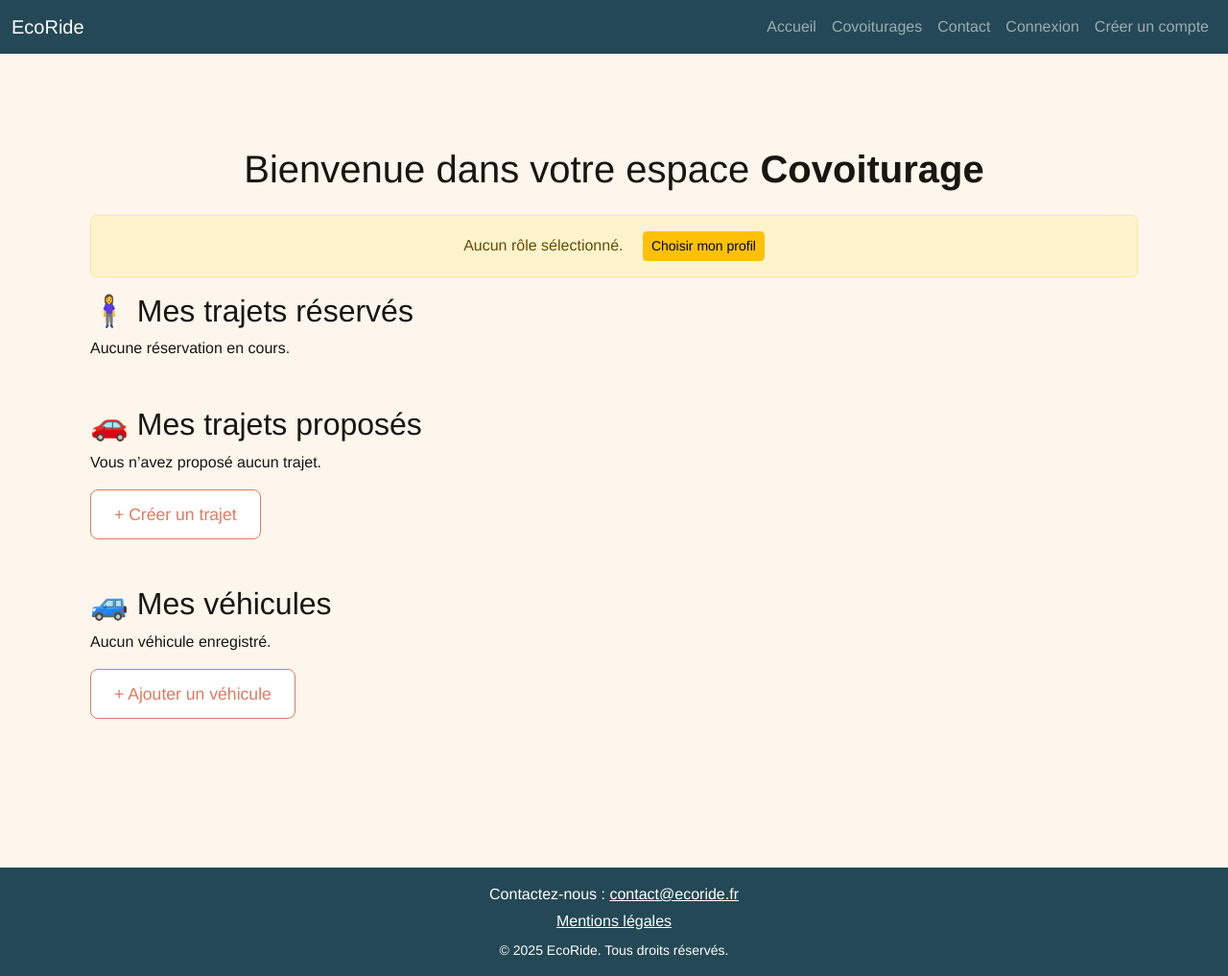
After one commit to tletranvn/ecoride, a Symfony app: template templates/covoiturage/covoiturage.html.twig in a window 1280 px wide. The commit adds this page. Shown: the whole page at 96% size. Run offline with Twig, Linux system fonts and the light colour scheme; the template is opened without the code that fills it, so the values that code supplies are empty; some libraries are stand-ins or nearby versions.

Commit message:
CovoiturageController pour remplacer mes-trajets et mon espace

```diff
--- a/src/Controller/VehiculeController.php
+++ b/src/Controller/VehiculeController.php
@@ -35,7 +35,7 @@ class VehiculeController extends AbstractController
 
             $this->addFlash('success', 'Véhicule ajouté avec succès.');
 
-            return $this->redirectToRoute('app_espace_utilisateur');
+            return $this->redirectToRoute('app_covoiturage'); // Rediriger vers la page de covoiturage
         }
 
         return $this->render('vehicule/new-vehicule.html.twig', [
--- /dev/null
+++ b/templates/covoiturage/covoiturage.html.twig
@@ -0,0 +1,102 @@
+{% extends 'base.html.twig' %}
+
+{% block title %}Mon espace covoiturage - EcoRide{% endblock %}
+
+{% block body %}
+<div class="d-flex flex-column min-vh-100">
+    <main class="container flex-grow-1 mt-5">
+
+        <h1 class="text-center mb-4">Bienvenue dans votre espace <strong>Covoiturage</strong></h1>
+
+        <!-- Choix de userType -->
+        {% if app.user.userType %}
+            <div class="alert alert-info text-center">
+                Vous êtes <strong>{{ app.user.userType|capitalize }}</strong>
+                <a href="{{ path('app_choix_profil') }}" class="btn btn-sm btn-outline-dark ms-3">Modifier mon rôle</a>
+            </div>
+        {% else %}
+            <div class="alert alert-warning text-center">
+                Aucun rôle sélectionné.
+                <a href="{{ path('app_choix_profil') }}" class="btn btn-sm btn-warning ms-3">Choisir mon profil</a>
+            </div>
+        {% endif %}
+
+
+        {% if app.user %}
+            <div class="alert alert-success text-center">
+                Bonjour {{ app.user.pseudo }} – Vous avez {{ app.user.credits }} crédits.
+            </div>
+        {% endif %}
+
+        <!-- Trajets réservés -->
+        <section class="mb-5">
+            <h2>🧍‍♀️ Mes trajets réservés</h2>
+            {% if participation is not empty %}
+                <ul class="list-group">
+                    {% for p in participation %}
+                        <li class="list-group-item">
+                            <strong>{{ p.trajet.villeDepart }} → {{ p.trajet.villeArrivee }}</strong> le
+                            {{ p.trajet.dateDepart|date('d/m/Y H:i') }} –
+                            Crédits utilisés : {{ p.creditsUtilises }}
+                        </li>
+                    {% endfor %}
+                </ul>
+            {% else %}
+                <p>Aucune réservation en cours.</p>
+            {% endif %}
+        </section>
+
+        {% if app.user.userType != 'passager' %}
+
+            <!-- Trajets proposés -->
+            <section class="mb-5">
+                <h2>🚗 Mes trajets proposés</h2>
+                {% if trajetsProposes is not empty %}
+                    <ul class="list-group">
+                        {% for trajet in trajetsProposes %}
+                            <li class="list-group-item d-flex justify-content-between align-items-center">
+                                <div>
+                                    <strong>{{ trajet.villeDepart }} → {{ trajet.villeArrivee }}</strong>
+                                    le {{ trajet.dateDepart|date('d/m/Y H:i') }} –
+                                    {{ trajet.placesRestantes }}/{{ trajet.placesTotal }} places restantes
+                                </div>
+                                <div>
+                                    <a href="{{ path('app_espace_trajet_detail', {'id': trajet.id}) }}" class="btn btn-sm btn-outline-primary me-2">Voir le détail</a>
+                                    <form method="post" action="{{ path('app_espace_trajet_annuler', {'id': trajet.id}) }}" onsubmit="return confirm('Annuler ce trajet ?');">
+                                        <input type="hidden" name="_token" value="{{ csrf_token('delete' ~ trajet.id) }}">
+                                        <button class="btn btn-sm btn-outline-danger">Annuler ce trajet</button>
+                                    </form>
+                                </div>
+                            </li>
+                        {% endfor %}
+
+                    </ul>
+                {% else %}
+                    <p>Vous n’avez proposé aucun trajet.</p>
+                {% endif %}
+
+                <a href="{{ path('app_espace_trajet_new') }}" class="btn btn-ecoride btn-ecoride-secondary me-2">+ Créer un trajet</a>
+            </section>
+
+            <!-- Véhicules -->
+            <section class="mb-5">
+                <h2>🚙 Mes véhicules</h2>
+                {% if vehicules is not empty %}
+                    <ul class="list-group">
+                        {% for v in vehicules %}
+                            <li class="list-group-item">
+                                {{ v.marque }} {{ v.modele }} – {{ v.typeEnergie|capitalize }}
+                            </li>
+                        {% endfor %}
+                    </ul>
+                {% else %}
+                    <p>Aucun véhicule enregistré.</p>
+                {% endif %}
+
+                <a href="{{ path('app_vehicule_new') }}" class="btn btn-ecoride btn-ecoride-secondary me-2">+ Ajouter un véhicule</a>
+            </section>
+
+        {% endif %}
+    </main>
+</div>
+{% endblock %}
--- a/templates/home/index.html.twig
+++ b/templates/home/index.html.twig
@@ -16,7 +16,7 @@
             <!-- Zone dynamique si connecté -->
             <div class="alert alert-success text-center">
                 Bonjour {{ app.user.pseudo }} !<br>
-                <a href="{{ path('trajet_mes_trajets') }}" class="btn btn-outline-success mt-3">Voir mes trajets</a>
+                <a href="{{ path('app_covoiturage') }}" class="btn btn-outline-success mt-3">Voir mes trajets</a>
             </div>
         {% endif %}
 
--- a/templates/partials/_header.html.twig
+++ b/templates/partials/_header.html.twig
@@ -14,7 +14,7 @@
                     <a class="nav-link" href="/">Accueil</a>
                 </li>
                 <li class="nav-item">
-                    <a class="nav-link" href="/covoiturages">Covoiturages</a>
+                    <a class="nav-link" href="{{ path('app_covoiturage') }}">Covoiturages</a>
                 </li>
                 <li class="nav-item">
                     <a class="nav-link" href="/contact">Contact</a>
@@ -25,17 +25,9 @@
                     <li class="nav-item">
                         <span class="nav-link text-white">Bonjour, {{ app.user.pseudo }}</span>
                     </li>
-                    {% if app.user %}
-                        <li class="nav-item">
-                            <a class="nav-link" href="{{ path('app_espace_utilisateur') }}">Mon espace</a>
-                        </li>
-                    {% endif %}
 
                     <li class="nav-item">
                         <a class="nav-link text-danger" href="{{ path('app_logout') }}">Déconnexion</a>
-                    </li>
-                    <li class="nav-item">
-                        <a class="nav-link" href="{{ path('trajet_mes_trajets') }}">Mes trajets</a>
                     </li>
                 {% else %}
                     <!-- Visible si non connecté -->
```
Also changed, not shown: migrations/Version20250606102930.php (added, +35 -0 lines), src/Controller/CovoiturageController.php (added, +44 -0 lines), src/Controller/EspaceUtilisateurController.php (+22 -22 lines), src/Controller/TrajetController.php (+73 -50 lines), src/Entity/Participation.php (+15 -0 lines), src/Form/TrajetType.php (+6 -6 lines), templates/espace_utilisateur/index.html.twig (deleted, +0 -20 lines).
